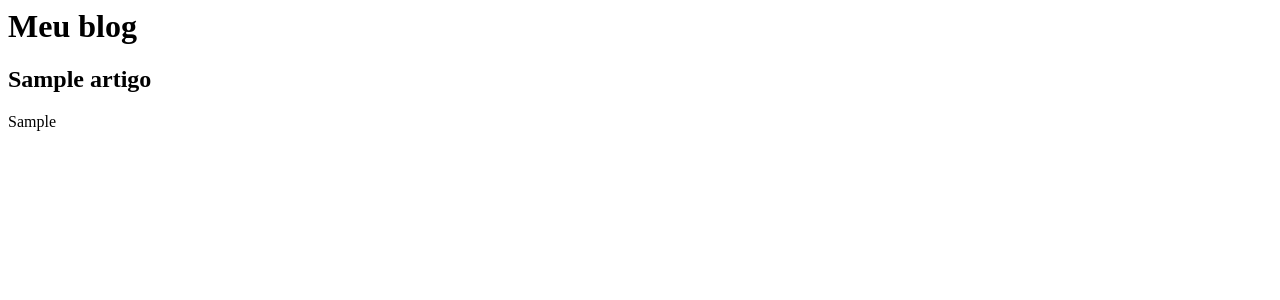
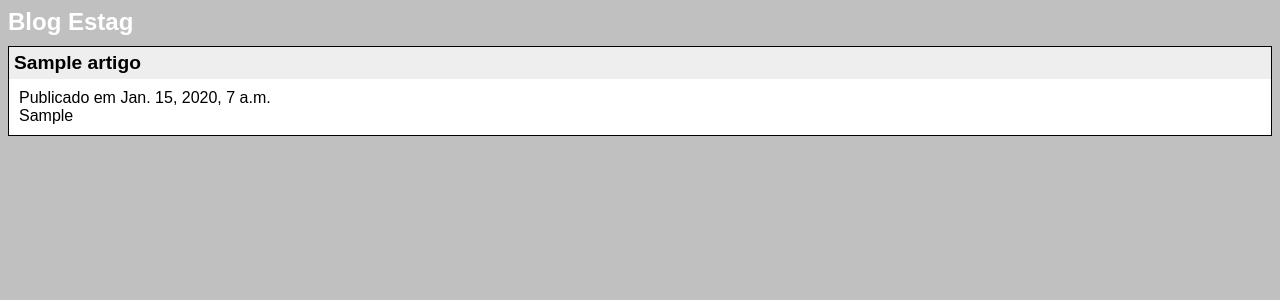
Before and after one commit to suelensantos/blog, a Django app: page /meu_blog/ in a window 1280 px wide. Shown: the top 300 px of the page. Run offline with Django 3.2, Linux system fonts and the light colour scheme; tables that the repository leaves empty hold one stand-in row (values such as "Sample post").

Commit message:
Estilização Foi criado uma pasta static onde pega todos os arquivos estáticos (CSS, JavaScript, ...) para reconhecer no template Foi criado um estilo para a página principal com todos os artigos

```diff
--- a/blog/settings.py
+++ b/blog/settings.py
@@ -122,3 +122,8 @@ USE_TZ = True
 # https://docs.djangoproject.com/en/1.10/howto/static-files/
 
 STATIC_URL = '/static/'
+
+STATICFILES_DIRS = [
+    os.path.join(BASE_DIR, "static"),
+    # '/var/www/static/',
+]
--- a/blog/urls.py
+++ b/blog/urls.py
@@ -20,4 +20,5 @@ from django.contrib import admin
 urlpatterns = [
     url(r'^meu_blog/', include('meu_blog.urls')),
     url(r'^admin/', admin.site.urls),
+    url(r'^artigo/', include('meu_blog.urls'))
 ]
--- a/meu_blog/models.py
+++ b/meu_blog/models.py
@@ -24,6 +24,9 @@ class Artigo(models.Model):
         now = timezone.now()
         return now - datetime.timedelta(days=1) <= self.publicacao <= now
 
+    def get_absolute_url(self):
+        return '/artigo/%d/' % self.id
+
     foi_publicado_recentemente.admin_order_field = 'publicacao'
     foi_publicado_recentemente.boolean = True
     foi_publicado_recentemente.short_description = 'Publicado recentemente?'
--- /dev/null
+++ b/meu_blog/static/meu_blog/style.css
@@ -0,0 +1,31 @@
+body {
+
+	font-family: arial;
+	background-color:  silver;
+	color: white;
+}
+
+h2 {
+
+	margin-bottom: 10px;
+}
+
+h3 {
+
+	margin: 0;
+	background-color: #eee;
+	padding: 5px;
+	font-size: 1.2em;
+}
+
+.artigo {
+
+	border: 1px solid black;
+	background-color: white;
+	color: black;
+}
+
+.conteudo {
+
+	padding: 10px;
+}
--- a/meu_blog/templates/meu_blog/index.html
+++ b/meu_blog/templates/meu_blog/index.html
@@ -1,15 +1,67 @@
 <html>
+
+<head>
+
+<title>Blog Estag</title>
+
+{% load static %}
+<link rel="stylesheet" type="text/css" href="{% static 'meu_blog/style.css' %}"/>
+<!-- <style type="text/css">
+
+body {
+
+	font-family: arial;
+	background-color:  silver;
+	color: white;
+}
+
+h2 {
+
+	margin-bottom: 10px;
+}
+
+h3 {
+
+	margin: 0;
+	background-color: #eee;
+	padding: 5px;
+	font-size: 1.2em;
+}
+
+.artigo {
+
+	border: 1px solid black;
+	background-color: white;
+	color: black;
+}
+
+.conteudo {
+
+	padding: 10px;
+}
+
+</style> -->
+</head>
 
 <body>
 
-<h1>Meu blog</h1>
+<h2>Blog Estag</h2>
 
 {% if latest %}
 
 	{% for artigo in latest %}
-	<h2>{{ artigo.titulo }}</h2>
 
-	    {{ artigo.conteudo }}
+	<div class="artigo">
+
+		<h3>{{ artigo.titulo }}</h3>
+
+		<div class="conteudo">
+
+			Publicado em {{ artigo.publicacao }} <br/>
+			{{ artigo.conteudo }}
+
+		</div>
+	</div>
 
 	{% endfor %}
 
--- a/meu_blog/urls.py
+++ b/meu_blog/urls.py
@@ -3,6 +3,6 @@ from . import views
 
 urlpatterns = [
     url(r'^$', views.index, name='index'),
-    url(r'^(?P<titulo>\w+)/(?P<dia>\d{2})/(?P<mes>\d{2})/(?P<ano>\d{4})/artigo\.html$',
-        views.viewArtigo, name='artigo'),
+    url(r'^(?P<titulo>\w+)/(?P<dia>\d{2})/(?P<mes>\d{2})/(?P<ano>\d{4})/artigo\.html$', views.viewArtigo, name='artigo'),
+    url(r'^(?P<artigo_id>\d+)/$', views.indexArtigo, name='index_artigo')
 ]
--- a/meu_blog/views.py
+++ b/meu_blog/views.py
@@ -13,6 +13,12 @@ def index(request):
     latest = Artigo.objects.all()
     context = {'latest': latest}
     return render(request, 'meu_blog/index.html', context)
+
+
+def indexArtigo(request, artigo_id):
+    artigo = Artigo.objects.get(id=artigo_id)
+    context = {'artigo': artigo}
+    return render(request, 'meu_blog/index_artigo.html', context)
 
 
 def viewArtigo(request, titulo, dia, mes, ano):
```
Also changed, not shown: meu_blog/templates/meu_blog/index_artigo.html (added, +13 -0 lines), meu_blog/tests.py (+11 -1 lines).
